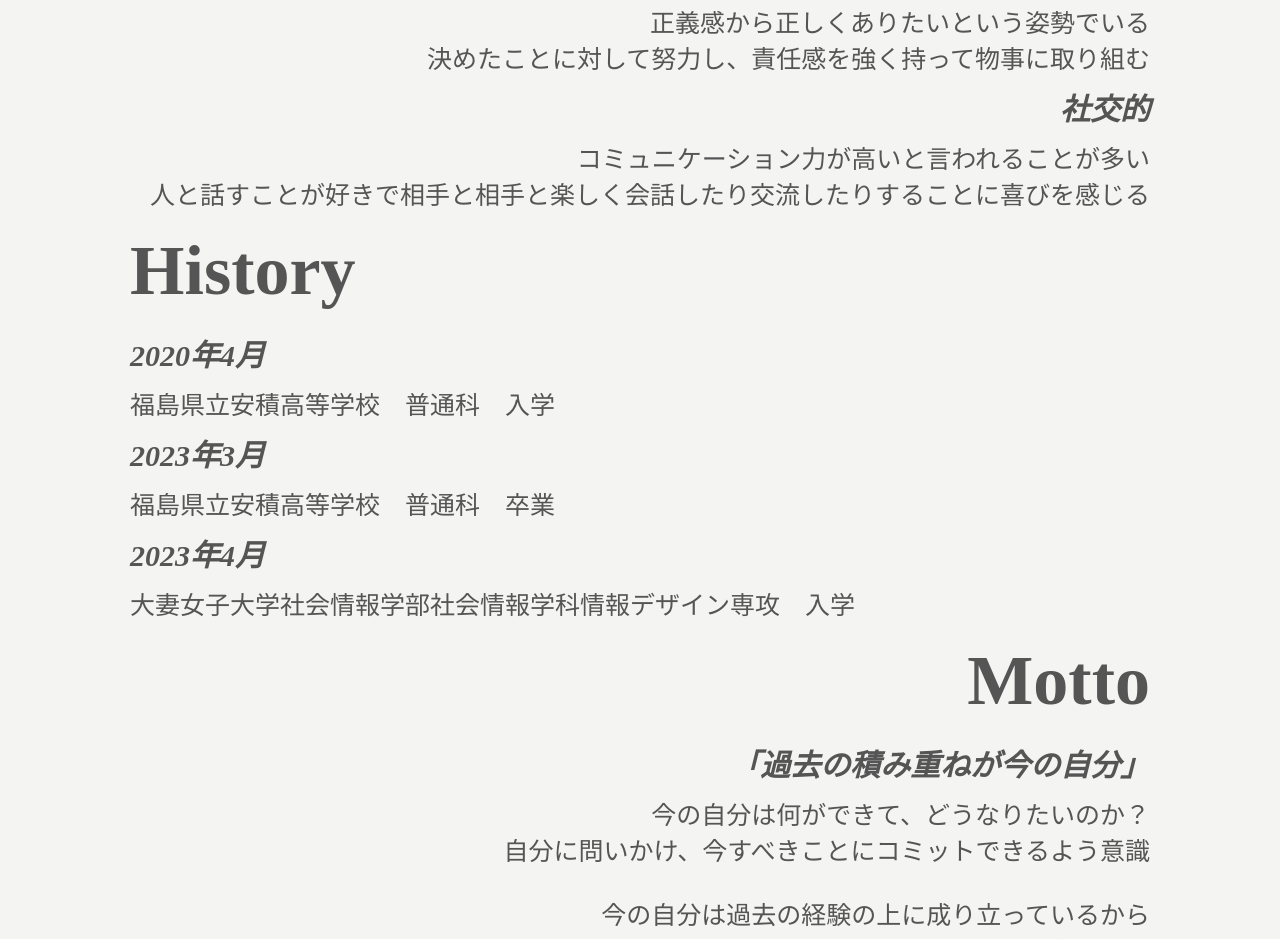
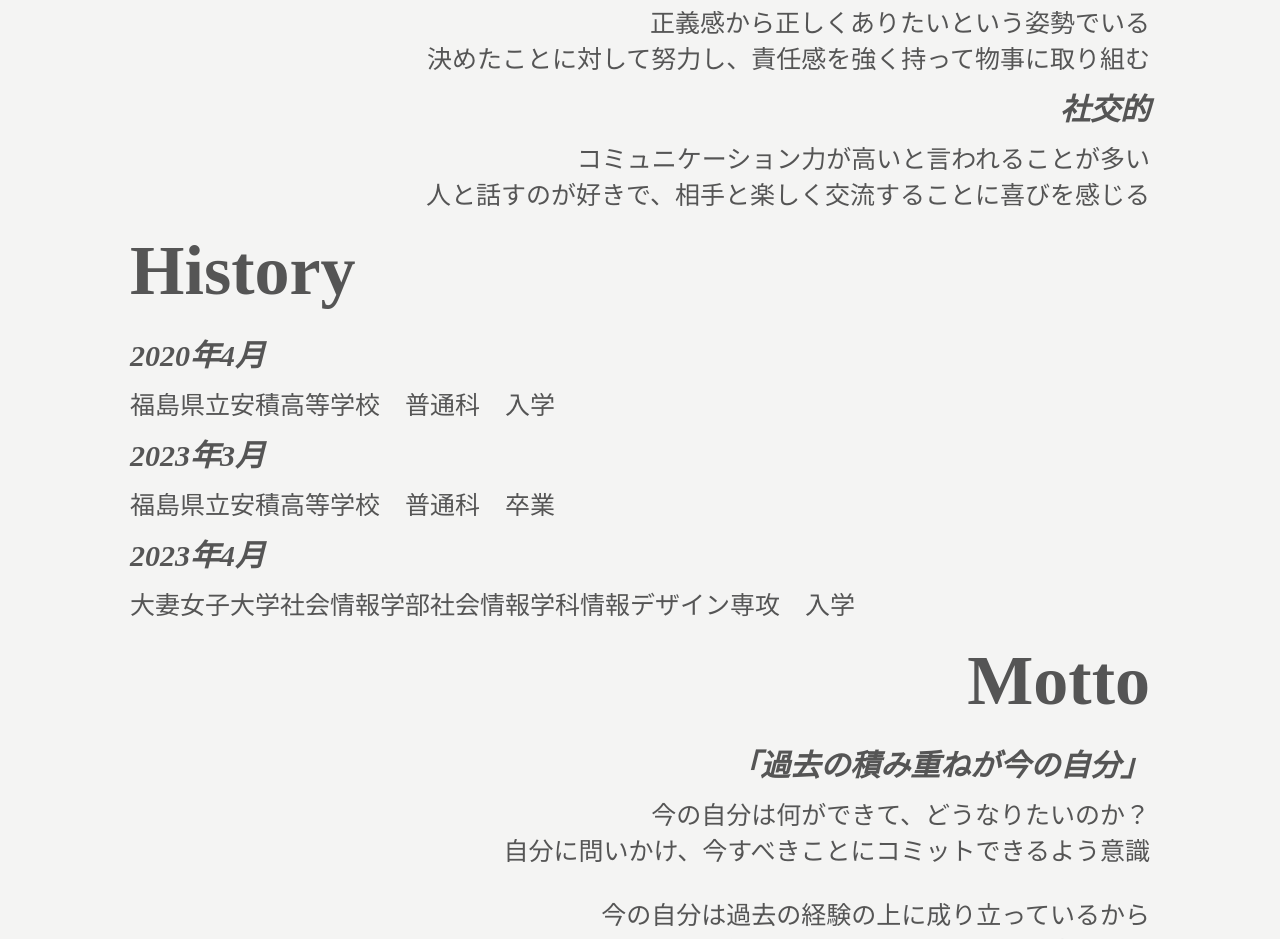
Before and after one commit to okawaraazusa/portfolio-site, a website: page profile.html in a window 1280 px wide. Shown: the part 1611-2550 px from the top of the page. Drawn offline with Linux system fonts and the light colour scheme.

Commit message:
Update profile.html

```diff
--- a/profile.html
+++ b/profile.html
@@ -49,9 +49,9 @@
             <p>出身地　　：福島県の中通りにあるのどかで小さな町</p>
             <p>
               スキル　　：プログラミング<br />
-              　　　　　　　Python、JavaScript、HTML＋CSS、PHP、FlutterのDart<br />
+              　　　　　　Python、JavaScript、HTML＋CSS、PHP、FlutterのDart<br />
               　　　　　　デザイン<br />
-              　　　　　　　Illustrator、Photoshop、Figma、Canva<br />
+              　　　　　　Illustrator、Photoshop、Figma、Canva<br />
             </p>
           </div>
           <div>
@@ -62,7 +62,7 @@
               <h4><i>真面目</i></h4>
               <p>正義感から正しくありたいという姿勢でいる<br />決めたことに対して努力し、責任感を強く持って物事に取り組む</p>
               <h4><i>社交的</i></h4>
-              <p>コミュニケーション力が高いと言われることが多い<br />人と話すことが好きで相手と相手と楽しく会話したり交流したりすることに喜びを感じる</p>
+              <p>コミュニケーション力が高いと言われることが多い<br />人と話すのが好きで、相手と楽しく交流することに喜びを感じる</p>
             </div>
           </div>
           <div>
```
